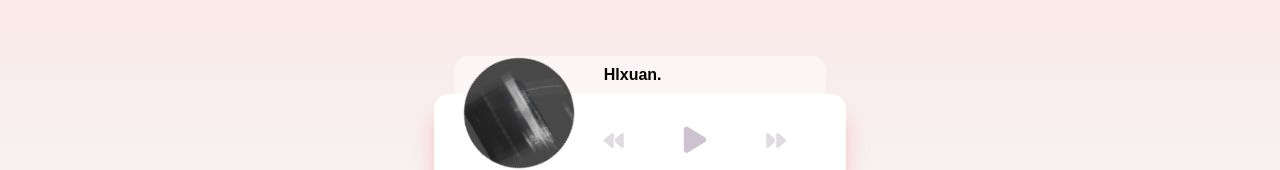
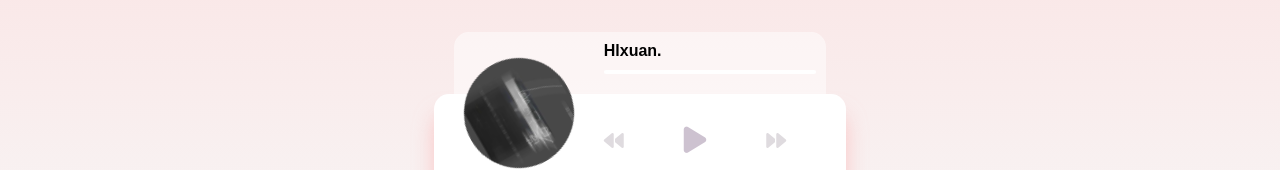
Before and after one commit to Hlxuan/musicPlayer, a plain HTML site: page index.html in a window 1280 px wide. Shown: the part 303-473 px from the top of the page. Drawn offline with Linux system fonts and the light colour scheme.

Commit message:
update:设置进度条容器样式

```diff
--- a/style.css
+++ b/style.css
@@ -106,3 +106,12 @@ body {
 .music-info h4 {
   margin: 0;
 }
+
+.progress-container {
+  background: #fff;
+  border-radius: 5px;
+  cursor: pointer;
+  margin: 10px 0;
+  height: 4px;
+  width: 100%;
+}
```
